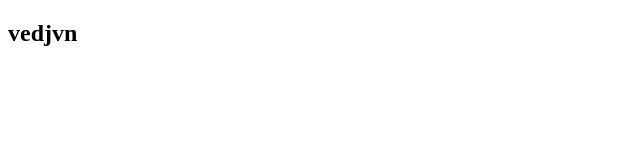
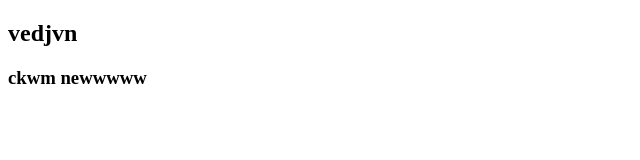
Before and after one commit to rabiakausar-cloud/localrep, a plain HTML site: page index.html in a window 1280 px wide. Shown: the whole page, without its empty margins (0-640 px from the left). Drawn offline with Linux system fonts and the light colour scheme.

Commit message:
add new feature

```diff
--- a/index.html
+++ b/index.html
@@ -7,5 +7,6 @@
 </head>
 <body>
     <h2>vedjvn</h2>
+    <h3>ckwm newwwww</h3>
 </body>
 </html>
```
